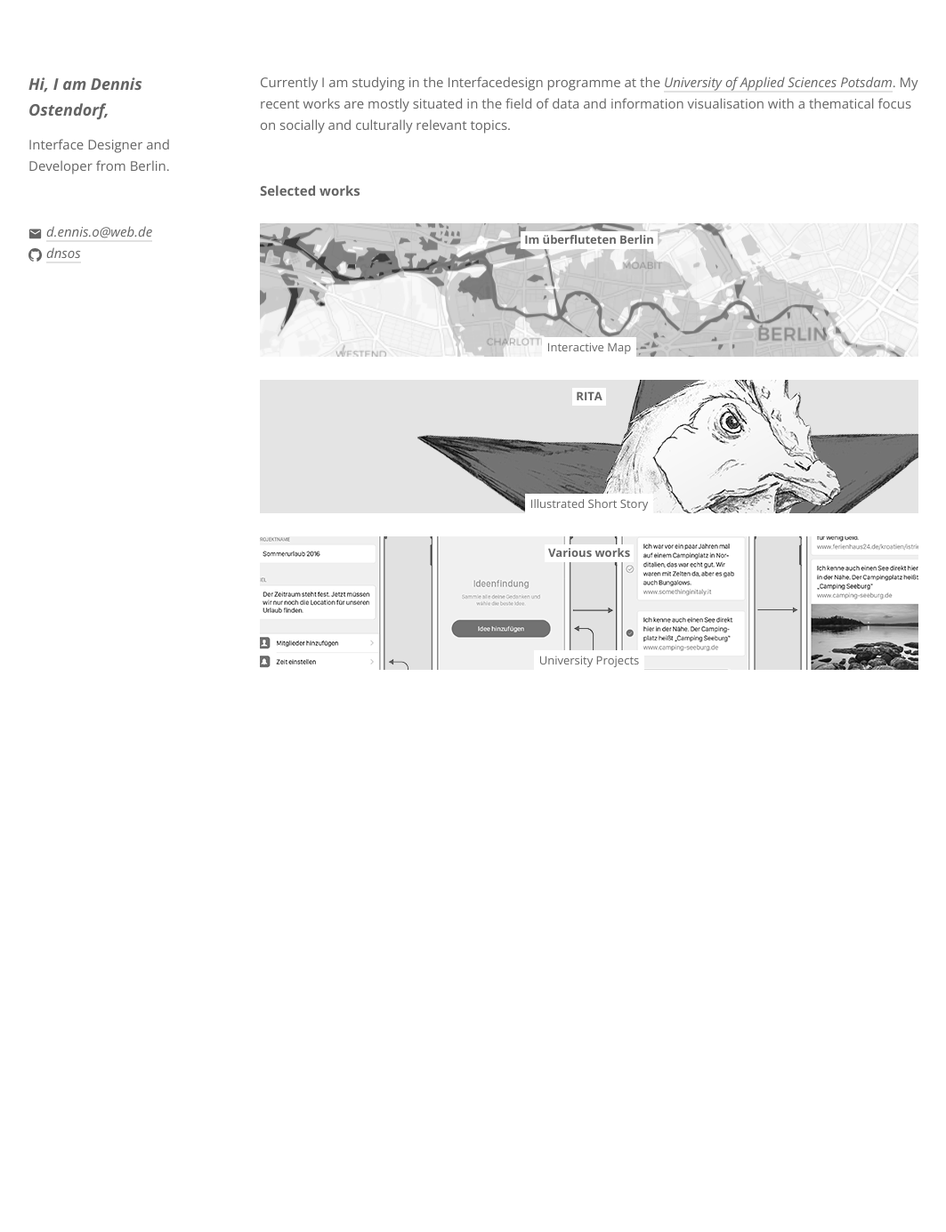
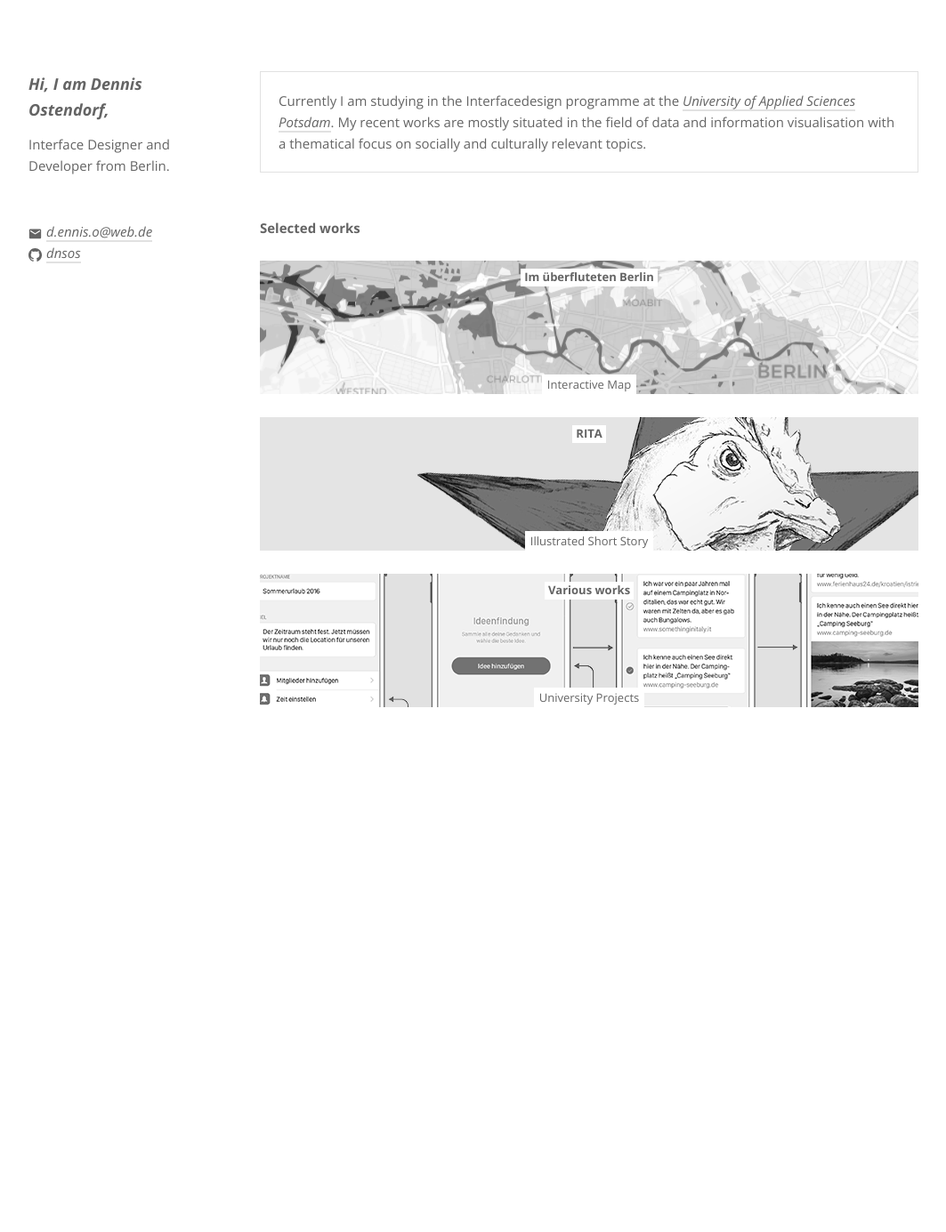
Before and after one commit to dnsos/deinns, a Jekyll site: the page built from index.html, in a window 1280 px wide. Shown: the whole page at 89% size, without its empty margins (108-1171 px from the left). Built offline with Jekyll 4.4.1, drawn with Linux system fonts in a browser that asks for light colours; before the commit the page ends 1343 px from its top, so only the background shows below that.

Commit message:
Minor style changes

```diff
--- a/_scss/_style.scss
+++ b/_scss/_style.scss
@@ -408,8 +408,17 @@ hr {
   margin-bottom: 5rem;
 }
 
-.about span {
-  box-shadow: none;
+.about {
+  padding: 2rem;
+  border: .1rem solid var(--primaryColor);
+
+  p {
+    margin-bottom: 0;
+  }
+
+  span {
+    box-shadow: none;
+  }
 }
 
 .intro {
@@ -438,6 +447,7 @@ hr {
 }
 
 .contact {
+
   ul, li {
     margin-bottom: 0;
   }
@@ -461,6 +471,7 @@ hr {
 
 .projects__grid {
   margin-bottom: 30rem;
+  animation: fadein 1.5s;
 }
 
 .project__wrapper {
@@ -581,6 +592,12 @@ a.project__anchor {
 
 .project__detail--wrapper {
   background-color: white;
+  animation: fadein 1.5s;
+
+  @keyframes fadein {
+    from { opacity: 0; }
+    to   { opacity: 1; }
+}
 
   .project__detail--meta {
     span {
```
Also changed, not shown: _pages/im_ueberfluteten_berlin.md (+2 -1 lines), _pages/rita.md (+1 -0 lines), _pages/university_works.md (+1 -0 lines).
